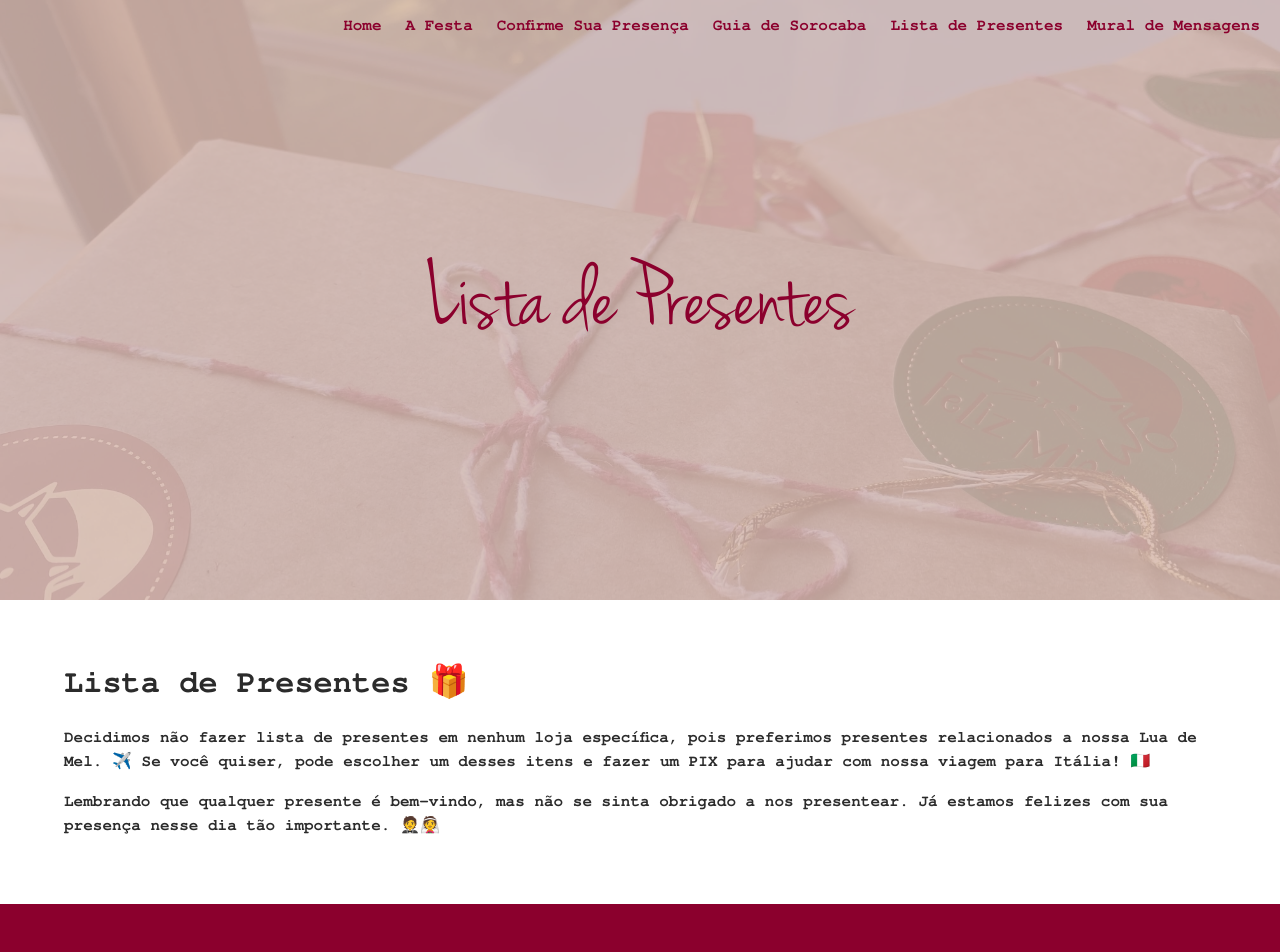
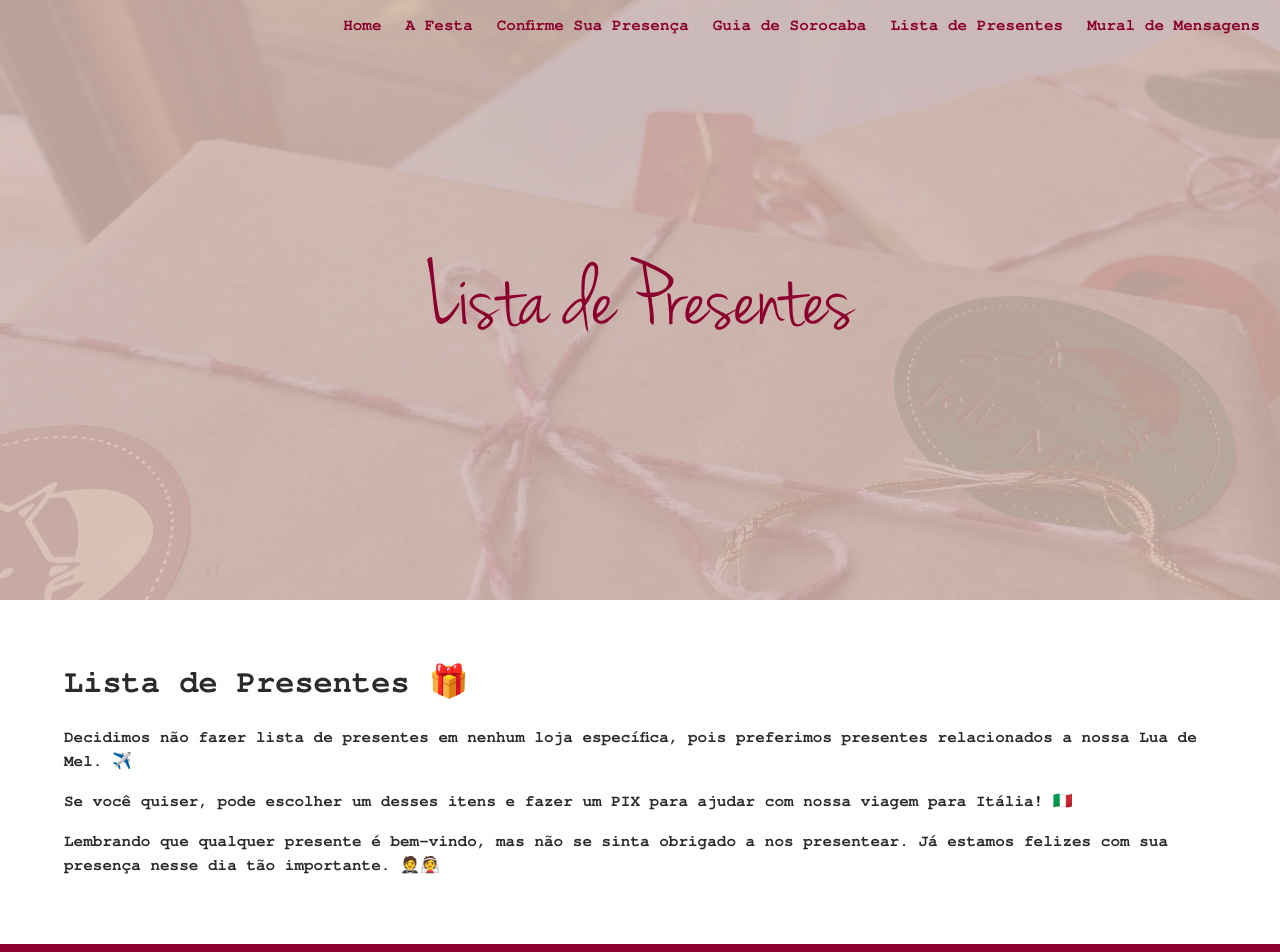
Before and after one commit to giuliacardieri/site-casamento, a Vue app: page /lista-de-presentes in a window 1280 px wide. Shown: the top 952 px of the page. Built offline with nearby package versions, Linux system fonts and the light colour scheme; no server answers; what vue-dayjs would draw is missing.

Commit message:
Fix line on presentes page

```diff
--- a/src/views/Presentes.vue
+++ b/src/views/Presentes.vue
@@ -4,15 +4,11 @@
     <VSection>
       <h2>Lista de Presentes 🎁</h2>
       <p>
-        Decidimos não fazer lista de presentes em nenhum loja específica, pois
-        preferimos presentes relacionados a nossa Lua de Mel. ✈️ Se você quiser,
-        pode escolher um desses itens e fazer um PIX para ajudar com nossa
-        viagem para Itália! 🇮🇹
+        Decidimos não fazer lista de presentes em nenhum loja específica, pois preferimos presentes relacionados a nossa Lua de Mel. ✈️
       </p>
+      <p>Se você quiser, pode escolher um desses itens e fazer um PIX para ajudar com nossa viagem para Itália! 🇮🇹</p>
       <p>
-        Lembrando que qualquer presente é bem-vindo, mas não se sinta obrigado a
-        nos presentear. Já estamos felizes com sua presença nesse dia tão
-        importante. 🤵👰
+        Lembrando que qualquer presente é bem-vindo, mas não se sinta obrigado a nos presentear. Já estamos felizes com sua presença nesse dia tão importante. 🤵👰
       </p>
     </VSection>
     <Carrinho @updatedItem="showModal" />
```
